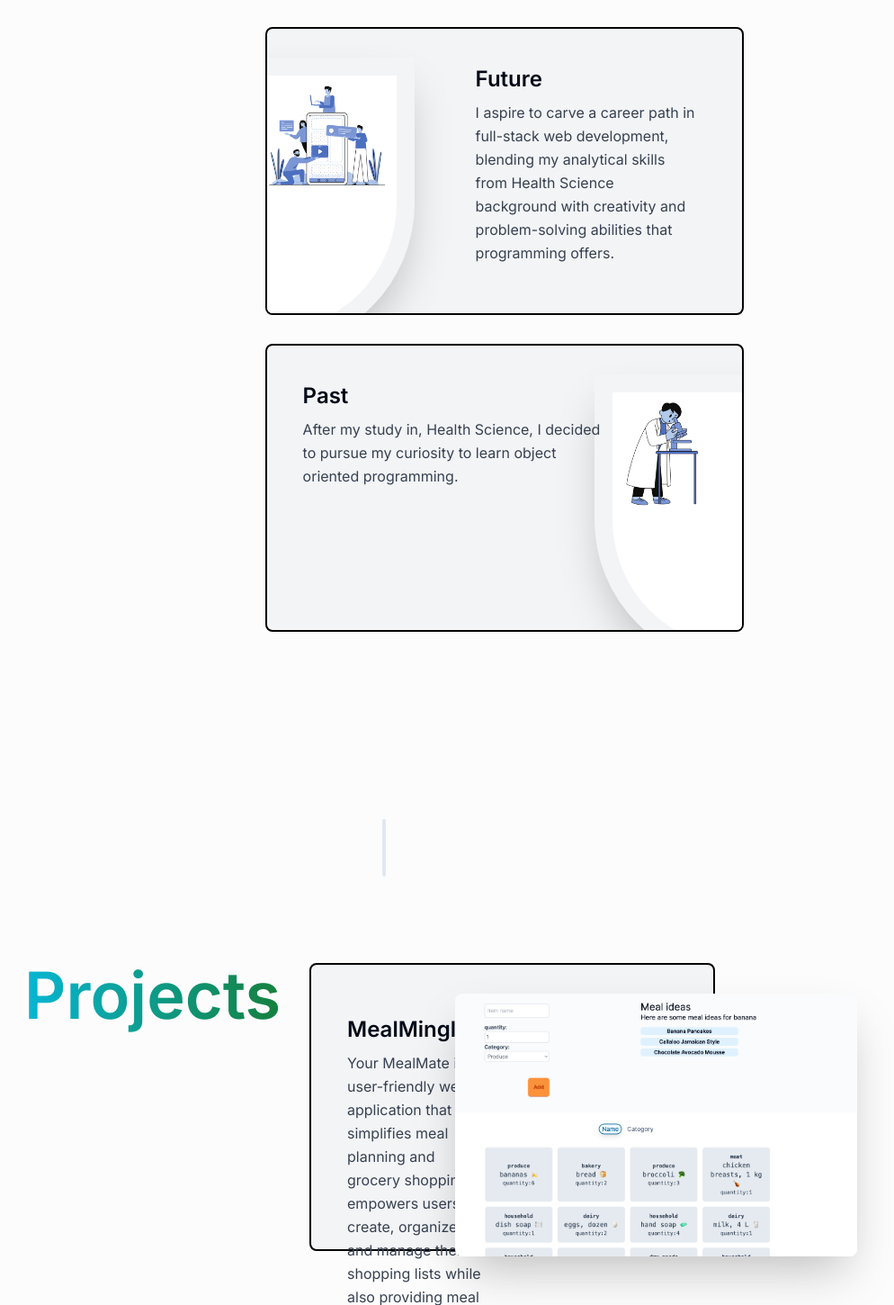
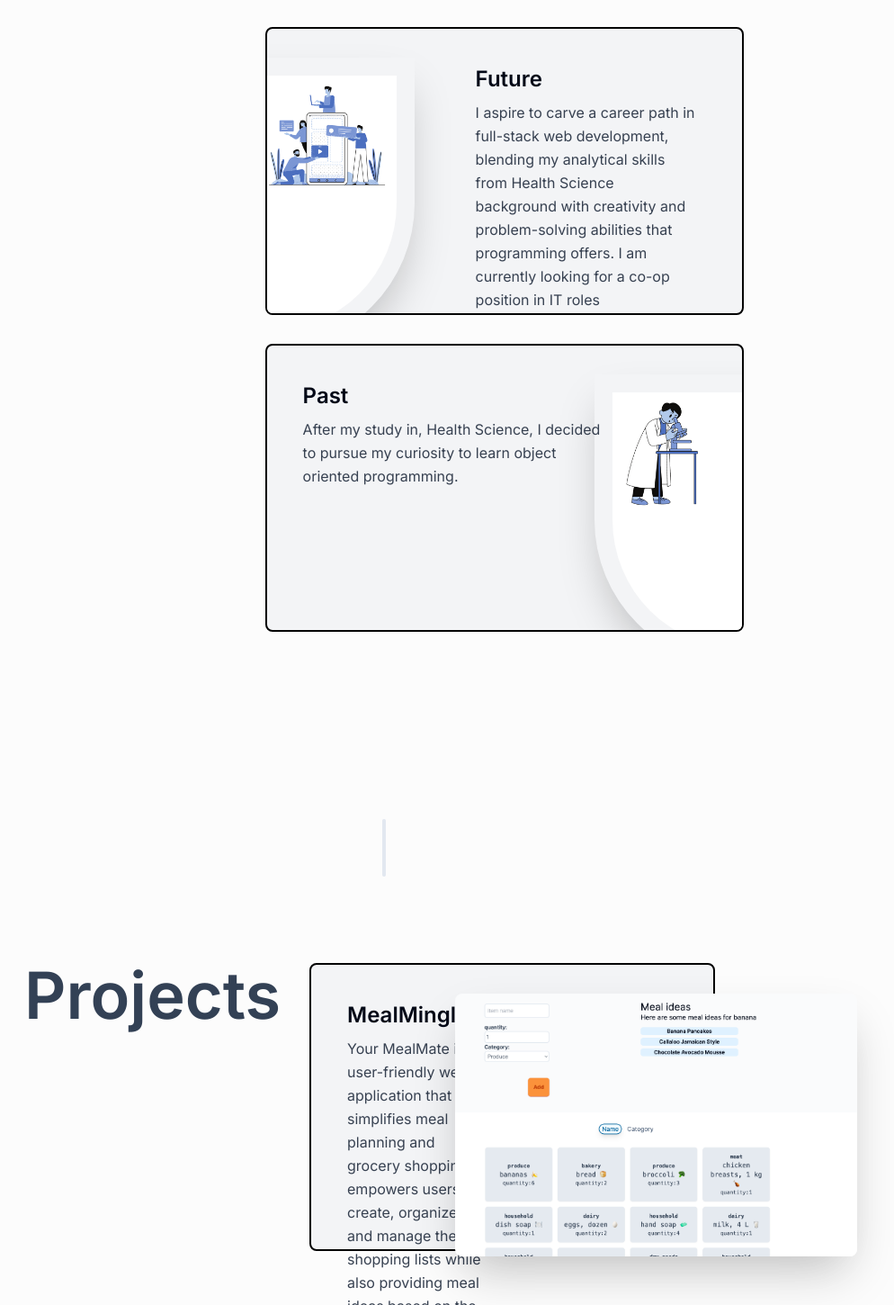
Before and after one commit to romylomy/jerome-corpuz-portfolio, a Next.js app: page / in a window 1280 px wide. Shown: the part 1320-2770 px from the top of the page at 90% size, without its empty margins (213-1207 px from the left). Built offline with nearby package versions, Linux system fonts and the light colour scheme.

Commit message:
fixed padding and data for about me section

```diff
--- a/components/contact.tsx
+++ b/components/contact.tsx
@@ -1,28 +1,62 @@
+"use client"
 import React from 'react'
 import { FaPaperPlane } from 'react-icons/fa'
+import {motion} from "framer-motion"
 
 export default function Contact() {
   return (
-    <section id="contact" className='mb-20 sm:mb-28 w-[min(100%,38rem)]'>
+    <motion.section
+        id="contact"
+        className='mb-20 sm:mb-28 w-[min(100%,38rem)] text-center'
+        initial={{
+            opacity:0,
+        }}
+        whileInView={{
+            opacity:1,
+        }}
+        transition={{
+            duration:1
+        }}>
         <h1 className='mb-8 font-semibold text-center text-5xl text-slate-700 md:text-5xl xl:text-7xl'>Contact</h1>
         <p className='text-gray-700'>Please contact me directly at {""}
-            <a className='underline' href="corpuz52@gmail.com">
+            <a className='underline' href="mailto:corpuz52@gmail.com">
                 corpuz52@gmail.com
             </a> {""}
             or through this form.
         </p>
 
-        <form className='mt-10 flex flex-col'>
-            <input type="email" className='h-14 rounded-lg border-2 border-black' />
-            <textarea className='h-52 my-3 rounded-lg border-2 border-black'/>
-            <button type="submit">
-                Submit <FaPaperPlane/>
+        <form
+            className='mt-10 flex flex-col'
+            action={ async (formData) =>{
+
+            }}>
+            <input
+                type="email"
+                className='h-14 px-4 rounded-lg border-2 border-black'
+                placeholder="Your email"
+                required
+                maxLength={500} />
+
+            <textarea
+                className='h-52 p-4 my-3 rounded-lg border-2 border-black '
+                placeholder="Your message"
+                required
+                maxLength={500}/>
+
+            <button type="submit"  className=" group flex items-center justify-center h-[3rem] w-[8rem] bg-gray-900 text-white rounded-full outline-none transition-all
+                focus:scale-105
+                hover:scale-110
+                active:scale-105
+                hover:bg-gray-950">
+                Submit <FaPaperPlane className='text-xs  opacity-70 transition-all
+                group-hover:translate-x-1
+                '/>
             </button>
 
 
         </form>
 
 
-    </section>
+    </motion.section>
   )
 }
--- a/components/project.tsx
+++ b/components/project.tsx
@@ -39,7 +39,7 @@ export default function Project({
     >
       <section className=" bg-gray-100 max-w-[42rem] border-2 border-black rounded-lg  sm:pr-8 relative sm:h-[20rem] hover:bg-gray-200 transition sm:group-even:pl-8 dark:text-white dark:bg-white/10 dark:hover:bg-white/20">
         <div className="pb-7 px-5 sm:pl-10 sm:pr-2 sm:pt-10 sm:max-w-[50%] flex flex-col h-full sm:group-even:ml-[18rem]">
-          <h3 className=" pt-4 text-2xl font-semibold">{title}</h3>
+          <h3 className=" text-2xl font-semibold">{title}</h3>
           <p className="mt-2 leading-relaxed text-gray-700 dark:text-white/70">
             {description}
           </p>
--- a/components/projects.tsx
+++ b/components/projects.tsx
@@ -9,7 +9,7 @@ export default function Projects() {
 
   return (
     <section id="projects" className="sm:flex sm:justify-center scroll-mt-28 mb-28">
-      <h1 className=" mb-8 font-semibold text-center text-5xl bg-clip-text text-transparent bg-gradient-to-r from-cyan-500 to-green-700 md:text-5xl xl:text-7xl">
+      <h1 className=" mb-8 font-semibold text-center text-5xl bg-clip-text text-slate-700 md:text-5xl xl:text-7xl">
         Projects</h1>
       <div className="font-[10px] px-8">
         {projectsData.map((project, index) => (
--- a/components/skills.tsx
+++ b/components/skills.tsx
@@ -21,7 +21,7 @@ export default function Skills() {
 
   return (
     <section id="skills" className="pb-40 p-5 lg:px-50 scroll-mt-20 ">
-      <h1 className="text-center text-5xl font-semibold bg-clip-text text-transparent bg-gradient-to-r from-cyan-500 to-green-700 md:text-5xl xl:text-7xl">Skill Set</h1>
+      <h1 className="text-center text-5xl font-semibold bg-clip-text text-slate-700 md:text-5xl xl:text-7xl">Skill Set</h1>
       <div className="py-3 px-2 lg:p-10">
         <div className='grid grid-cols-1'>
           {Object.keys(dataSkills).map((category) => (
--- a/lib/data.ts
+++ b/lib/data.ts
@@ -36,32 +36,6 @@ export const links = [
   },
 ] as const;
 
-export const experiencesData = [
-  {
-    title: "Graduated bootcamp",
-    location: "Miami, FL",
-    description:
-      "I graduated after 6 months of studying. I immediately found a job as a front-end developer.",
-    icon: React.createElement(LuGraduationCap),
-    date: "2019",
-  },
-  {
-    title: "Front-End Developer",
-    location: "Orlando, FL",
-    description:
-      "I worked as a front-end developer for 2 years in 1 job and 1 year in another job. I also upskilled to the full stack.",
-    icon: React.createElement(CgWorkAlt),
-    date: "2019 - 2021",
-  },
-  {
-    title: "Full-Stack Developer",
-    location: "Houston, TX",
-    description:
-      "I'm now a full-stack developer working as a freelancer. My stack includes React, Next.js, TypeScript, Tailwind, Prisma and MongoDB. I'm open to full-time opportunities.",
-    icon: React.createElement(FaReact),
-    date: "2021 - present",
-  },
-] as const;
 
 export const dataSkills = {
   Language: [
@@ -103,13 +77,13 @@ export const aboutMeData = [
   {
     title: "Present",
     description:
-      "I am a second year student enrolled in Software development at Southern Alberta Institute of Technology.My favorite part of programming is the problem-solving aspect, entrepreneurial ventures one can partake, and the communal discourse within the tech community. My core framework is React, Next.js. I am experience in PL/SQL, C#, TypeScript and Prisma while currently learning Java, Node.js, and MongoDB. I am currently looking for a co-op position in IT roles",
+      "I am a second year student enrolled in Software development at Southern Alberta Institute of Technology.My favorite part of programming is the problem-solving aspect, entrepreneurial ventures one can partake, and the communal discourse within the tech community. My core framework is React, Next.js. I am experience in PL/SQL, C#, TypeScript and Prisma while currently learning Java, Node.js, and MongoDB. ",
     imageUrl: Present,
   },
   {
     title: "Future",
     description:
-      "I aspire to carve a career path in full-stack web development, blending my analytical skills from Health Science background with creativity and problem-solving abilities that programming offers. ",
+      "I aspire to carve a career path in full-stack web development, blending my analytical skills from Health Science background with creativity and problem-solving abilities that programming offers. I am currently looking for a co-op position in IT roles ",
     imageUrl: Future,
   },
   {
```
